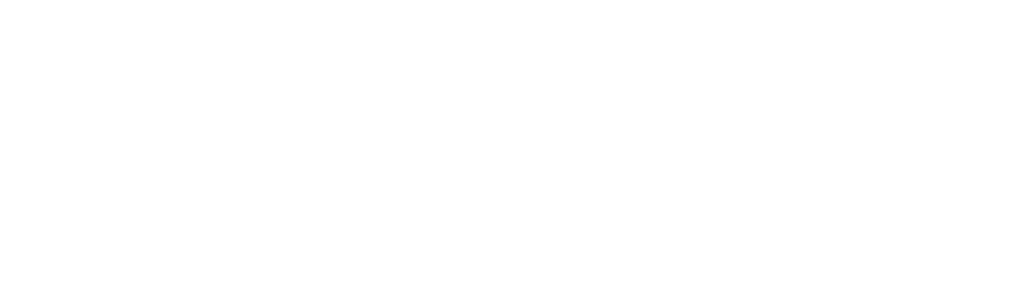
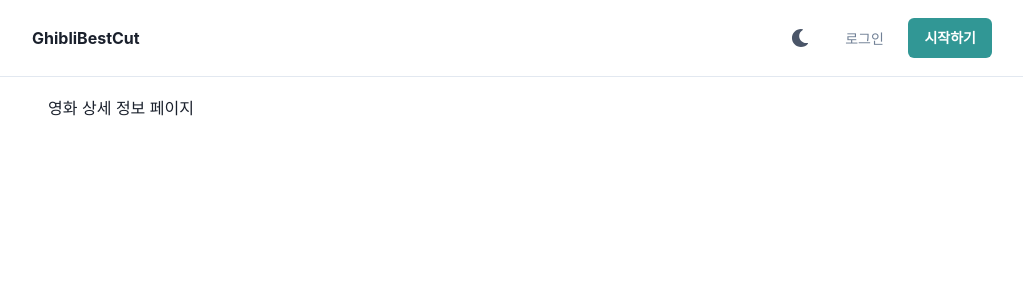
Before and after one commit to ichbinmin2/graphql-fullstack-project, a React (Create React App) app in the folder web/: page /film/1 in a window 1280 px wide. Before the commit this address had no page. Shown: the top 300 px of the page, without its empty margins (128-1151 px from the left). Built offline with nearby package versions, Linux system fonts and the light colour scheme.

Commit message:
feat : web - 영화의 상세 정보를 위한 페이지 구성 추가

```diff
--- a/web/src/App.tsx
+++ b/web/src/App.tsx
@@ -7,6 +7,7 @@
 import { BrowserRouter, Route, Routes } from 'react-router-dom';
 import { createApolloClient } from "./apollo/createApolloClient"
 import Main from "./pages/Main"
+import Film from "./pages/Film";
 
 const apolloClient = createApolloClient();
 
@@ -17,6 +18,7 @@
         <BrowserRouter>
           <Routes>
             <Route path="/" element={<Main />} />
+            <Route path="/film/:filmId" element={<Film />} />
           </Routes>
         </BrowserRouter>
       </ChakraProvider>
--- /dev/null
+++ b/web/src/pages/Film.tsx
@@ -0,0 +1,9 @@
+import React from 'react';
+import CommonLayout from '../components/CommonLayout';
+
+
+function Film(): React.ReactElement {
+  return <CommonLayout>영화 상세 정보 페이지</CommonLayout>
+}
+
+export default Film;
```
